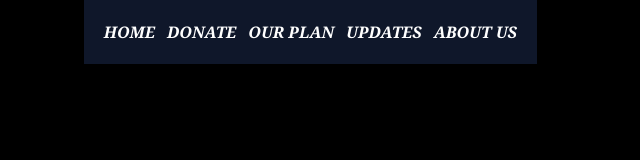
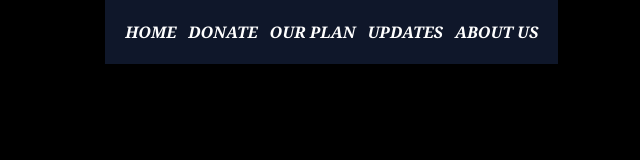
Before and after one commit to raselworshop/donate-today-my, a website built with Vite: page index.html in a window 1280 px wide. Shown: the whole page, without its empty margins (615-1255 px from the left). Built offline with nearby package versions, Linux system fonts and the light colour scheme.

Commit message:
added the changes

```diff
--- a/index.html
+++ b/index.html
@@ -7,8 +7,8 @@
     <link rel="stylesheet" href="css/main.css">
 </head>
 <body class="bg-black text-white">
-    <nav class="w-4/5 flex justify-end items-center my-0 mx-auto italic">
-        <ul class="bg-slate-900 flex p-5 justify-around items-center gap-3 list-none hover:transition-transform">
+    <nav class="w-5/6 flex justify-end items-center my-0 mx-auto italic">
+        <ul class=" bg-slate-900 flex p-5 justify-around items-center gap-3 list-none hover:transition-transform">
             <li><a class="font-serif font-semibold no-underline tracking-normal hover:font-bold hover:font-sans hover:text-4xl hover:transition-transform" href="#">HOME</a></li>
             <li><a class="font-serif font-semibold no-underline tracking-normal hover:font-bold hover:font-sans hover:text-4xl hover:transition-transform" href="#">DONATE</a></li>
             <li><a class="font-serif font-semibold no-underline tracking-normal hover:font-bold hover:font-sans hover:text-4xl hover:transition-transform" href="#">OUR PLAN</a></li>
```
